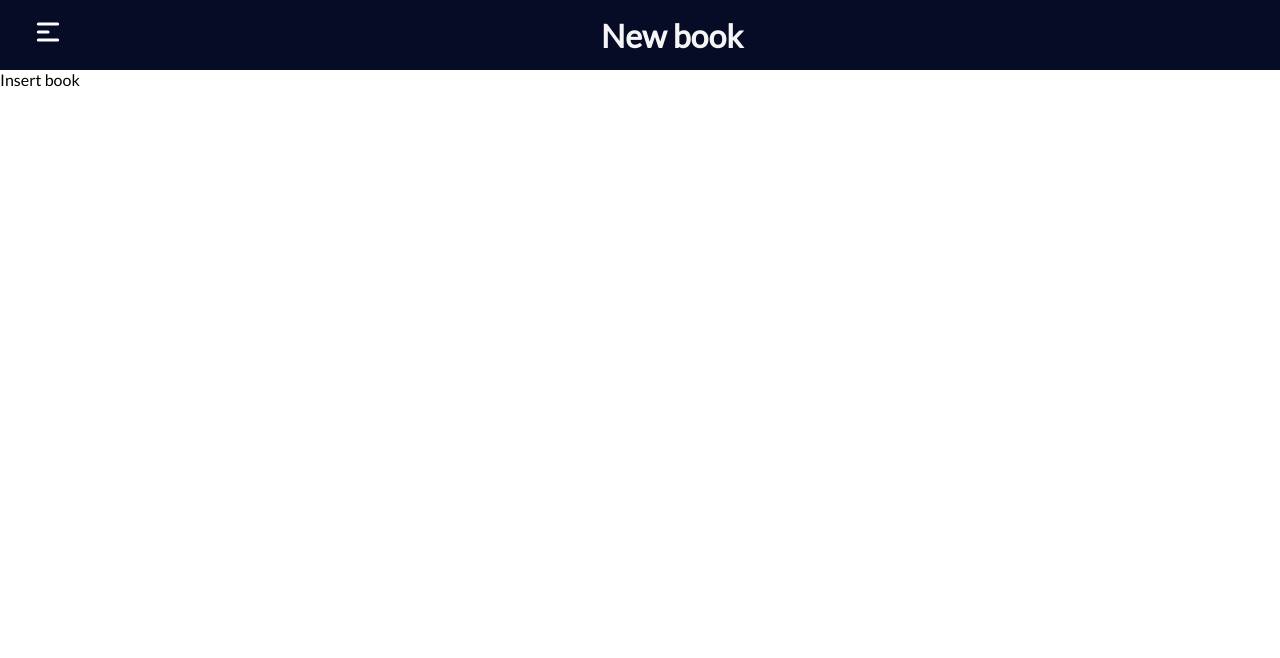
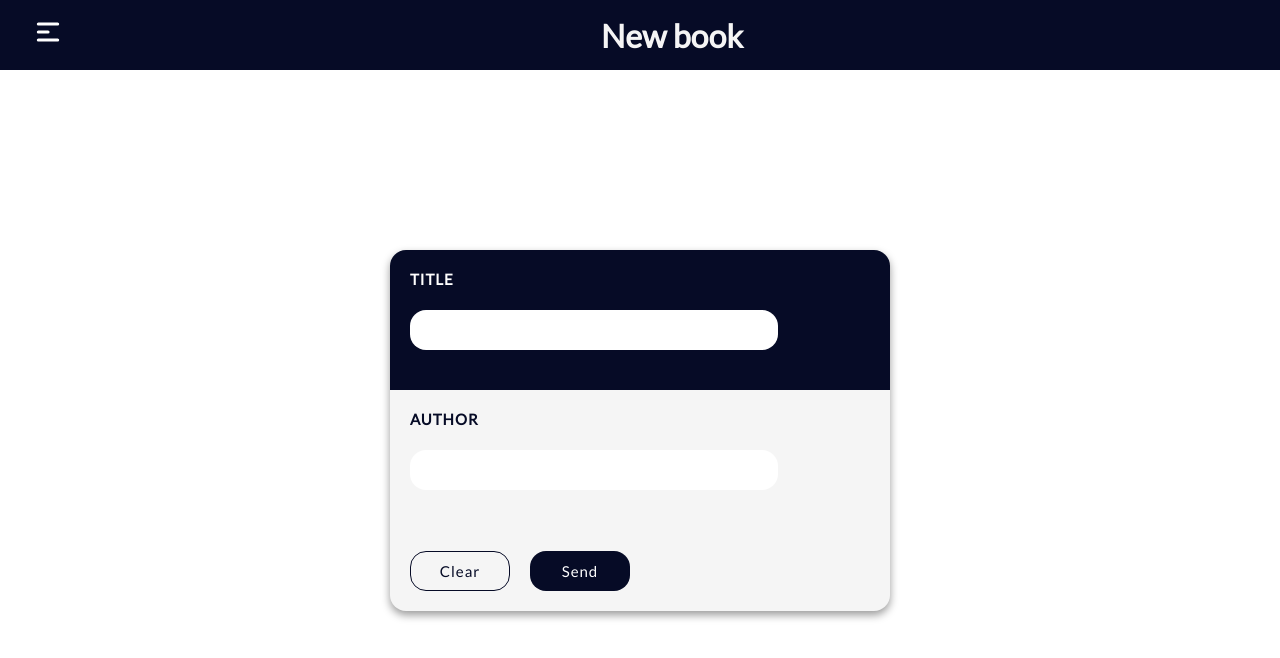
Before and after one commit to sabrinaveras/lexter-frontend, a React (Create React App) app: page /new-book in a window 1280 px wide. Shown: the top 658 px of the page. Built offline with nearby package versions, Linux system fonts and the light colour scheme.

Commit message:
create page insert book

```diff
--- a/src/pages/book-insert/book-insert.page.jsx
+++ b/src/pages/book-insert/book-insert.page.jsx
@@ -1,15 +1,66 @@
 import React from "react";
+import axios from "axios";
+
+import * as Styled from "./book-insert.styles";
 
 class BookInsertPage extends React.Component{
 
     constructor(props) {
         super(props);
 
+        this.state = {
+            title: "",
+            author: "",
+            creating: false,
+            errors: false
+        }
+    }
+
+    insertBook(title, author){
+
+        axios.post("https://lexter-backend.herokuapp.com/api/v1/books", {title, author})
+            .then(response => { return response.data })
+            .then( () => this.setState({creating: true}))
+            .catch(error => this.setState({error, creating: false}))
+    }
+
+    handleChange = (event) =>{
+        const name = event.target.name;
+        const value = event.target.value;
+
+        this.setState({ [name]: value })
+    }
+
+    handleSubmit = (event) =>{
+        event.preventDefault();
+
+        this.insertBook(this.state.title, this.state.author);
+
+        alert("Book created");
+
+        event.target.reset();
     }
 
     render() {
+
         return(
-            <p>Insert book</p>
+            <Styled.FromInsert onSubmit={this.handleSubmit}>
+                <Styled.CardBook>
+                    <Styled.Box backgroundBlack>
+                        <h6>title</h6>
+                        <input type={"text"} name={"title"} onChange={this.handleChange} required={true}/>
+                    </Styled.Box>
+
+                    <Styled.Box>
+                        <h6>author</h6>
+                        <input type={"text"} name={"author"} onChange={this.handleChange} required={true}/>
+                    </Styled.Box>
+
+                    <Styled.Button type="reset" reset>Clear</Styled.Button>
+                    <Styled.Button type="submit">Send</Styled.Button>
+
+                </Styled.CardBook>
+            </Styled.FromInsert>
         )
     }
 
--- a/src/pages/book-insert/book-insert.styles.js
+++ b/src/pages/book-insert/book-insert.styles.js
@@ -1 +1,84 @@
 import styled from "styled-components";
+
+export const FromInsert = styled.form`
+  display: flex;
+  height: 90vh;
+  align-items: center;
+  justify-content: center;
+  font-size: 3rem;
+`
+
+export const CardBook = styled.div`
+  display: block;
+  width: 500px;
+  background-color: whitesmoke;
+  box-shadow: 0 4px 8px 0 rgba(0,0,0,0.4);
+  transition: 0.3s;
+  border-radius: 1rem;
+  margin: 0 10px;
+`
+
+export const Box = styled.div`
+  padding: 20px;
+
+  h6{
+    /*opacity: 0.6;*/
+    letter-spacing: 1px;
+    text-transform: uppercase;
+    font-size: 15px;
+    color: #060b26;
+
+    ${props => props.backgroundBlack && `
+      /*opacity: 0.6;*/
+      letter-spacing: 1px;
+      text-transform: uppercase;
+      font-size: 15px;
+      color: #FFFFFF;
+    `}
+  }
+
+  input{
+    border-radius: 1rem;
+    border: none;
+    height: 40px;
+    text-indent: 5px;
+    width: 80%;
+    margin-bottom: 20px;
+
+    &:focus{
+      outline: none;
+      box-shadow: none;
+    }
+  }
+
+  ${props => props.backgroundBlack && `
+    background-color: #060b26;
+    border-top-right-radius: 1rem;
+    border-top-left-radius: 1rem;
+  `}
+`
+
+export const Button = styled.button`
+  height: 40px;
+  width: 100px;
+  border-radius: 1rem;
+  border: none;
+  background-color: #060b26;
+  color: white;
+  letter-spacing: 1px;
+  font-size: 15px;
+  margin: 0 0 20px 0;
+  cursor: pointer;
+
+  &:focus{
+    outline: none;
+    box-shadow: none;
+  }
+
+  ${props => props.reset &&`
+    background-color: whitesmoke;
+    border: 1px solid #060b26;
+    color: #060b26;
+    margin: 0 20px;
+  `}
+`
```
